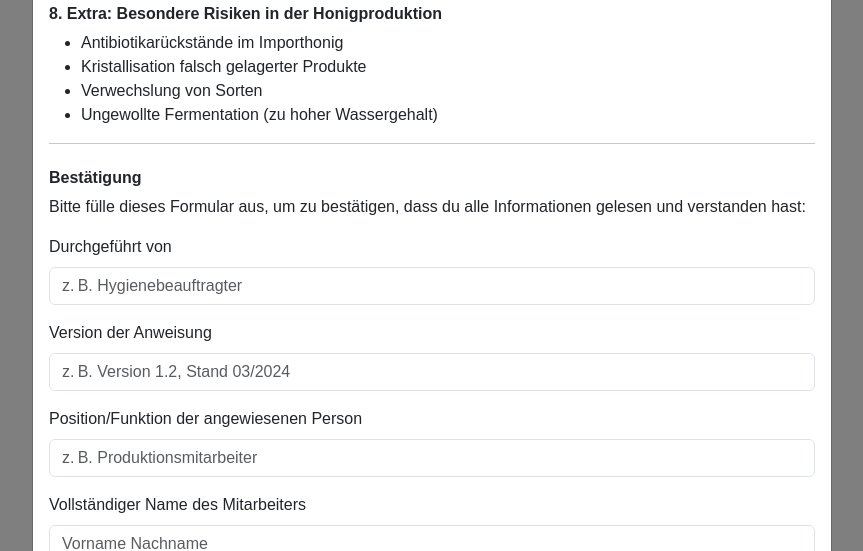
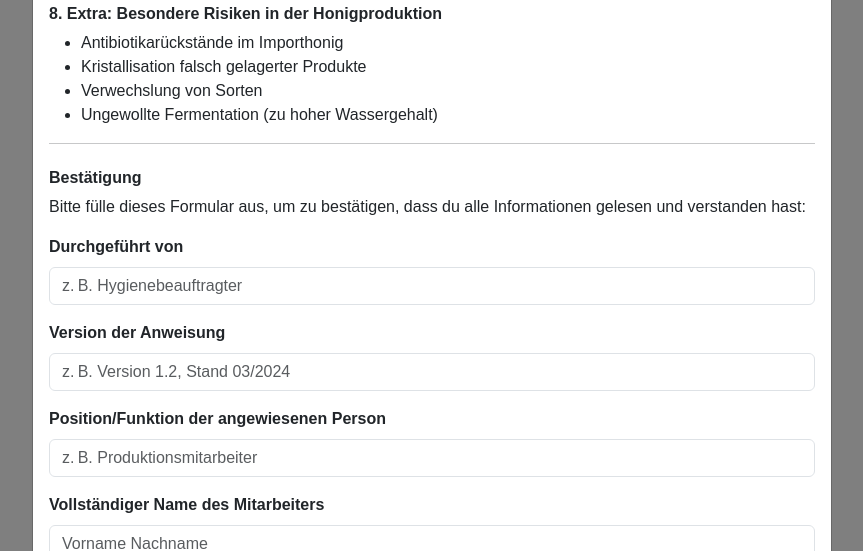
Before and after one commit to Lightmaker777/HACCP_PROJECT, a Flask app: page /dashboard in a window 1280 px wide, after a click on "Anweisungen lesen und bestätigen". Shown: the part 2049-2600 px from the top of the page, without its empty margins (208-1071 px from the left). Run offline with Flask 3, Linux system fonts and the light colour scheme; a user stored in the database is signed in; some libraries are stand-ins or nearby versions.

Commit message:
Anweisung, Datenschutz update

```diff
--- a/templates/dashboard.html
+++ b/templates/dashboard.html
@@ -470,32 +470,32 @@
           <!-- Formular für Bestätigung -->
           <form id="confirmation-form">
             <div class="mb-3">
-              <label for="instructor-name" class="form-label">Durchgeführt von</label>
+              <label for="instructor-name" class="form-label fw-bold">Durchgeführt von</label>
               <input type="text" class="form-control" id="instructor-name" placeholder="z. B. Hygienebeauftragter" required>
             </div>
 
             <div class="mb-3">
-              <label for="instruction-version" class="form-label">Version der Anweisung</label>
+              <label for="instruction-version" class="form-label fw-bold">Version der Anweisung</label>
               <input type="text" class="form-control" id="instruction-version" placeholder="z. B. Version 1.2, Stand 03/2024" required>
             </div>
 
             <div class="mb-3">
-              <label for="employee-role" class="form-label">Position/Funktion der angewiesenen Person</label>
+              <label for="employee-role" class="form-label fw-bold">Position/Funktion der angewiesenen Person</label>
               <input type="text" class="form-control" id="employee-role" placeholder="z. B. Produktionsmitarbeiter" required>
             </div>
 
             <div class="mb-3">
-              <label for="employee-fullname" class="form-label">Vollständiger Name des Mitarbeiters</label>
+              <label for="employee-fullname" class="form-label fw-bold">Vollständiger Name des Mitarbeiters</label>
               <input type="text" class="form-control" id="employee-fullname" placeholder="Vorname Nachname" required>
             </div>
 
             <div class="mb-3">
-              <label for="employee-id" class="form-label">Betriebsnummer</label>
+              <label for="employee-id" class="form-label fw-bold">Betriebsnummer</label>
               <input type="text" class="form-control" id="employee-id" placeholder="z. B. 12345678" required>
             </div>
 
             <div class="mb-3">
-              <label for="confirmation-date" class="form-label">Bestätigungsdatum</label>
+              <label for="confirmation-date" class="form-label fw-bold">Bestätigungsdatum</label>
               <input type="date" class="form-control" id="confirmation-date" required>
             </div>
 
@@ -514,14 +514,14 @@
               <a href="#" data-bs-toggle="modal" data-bs-target="#datenschutzModal">Vollständige Datenschutzerklärung anzeigen</a>
               </p>
 
-              <label class="form-label">Unterschrift (mit Maus oder Finger)</label>
+              <label class="form-label fw-bold">Unterschrift (mit Maus oder Finger)</label>
               <canvas id="signature-pad" width="600" height="200" class="border" style="border: 1px solid #ccc; width: 100%;"></canvas>
               <button type="button" class="btn btn-secondary btn-sm mt-2" onclick="clearSignature()">Unterschrift löschen</button>
             </div>
 
             <div class="form-check mb-3">
               <input type="checkbox" class="form-check-input" id="understood" required>
-              <label class="form-check-label" for="understood">Ich habe die Anweisungen gelesen und verstanden.</label>
+              <label class="form-check-label fw-bold" for="understood">Ich habe die Anweisungen gelesen und verstanden.</label>
             </div>
 
             <button type="submit" class="btn btn-success mt-3">Bestätigen</button>
```
